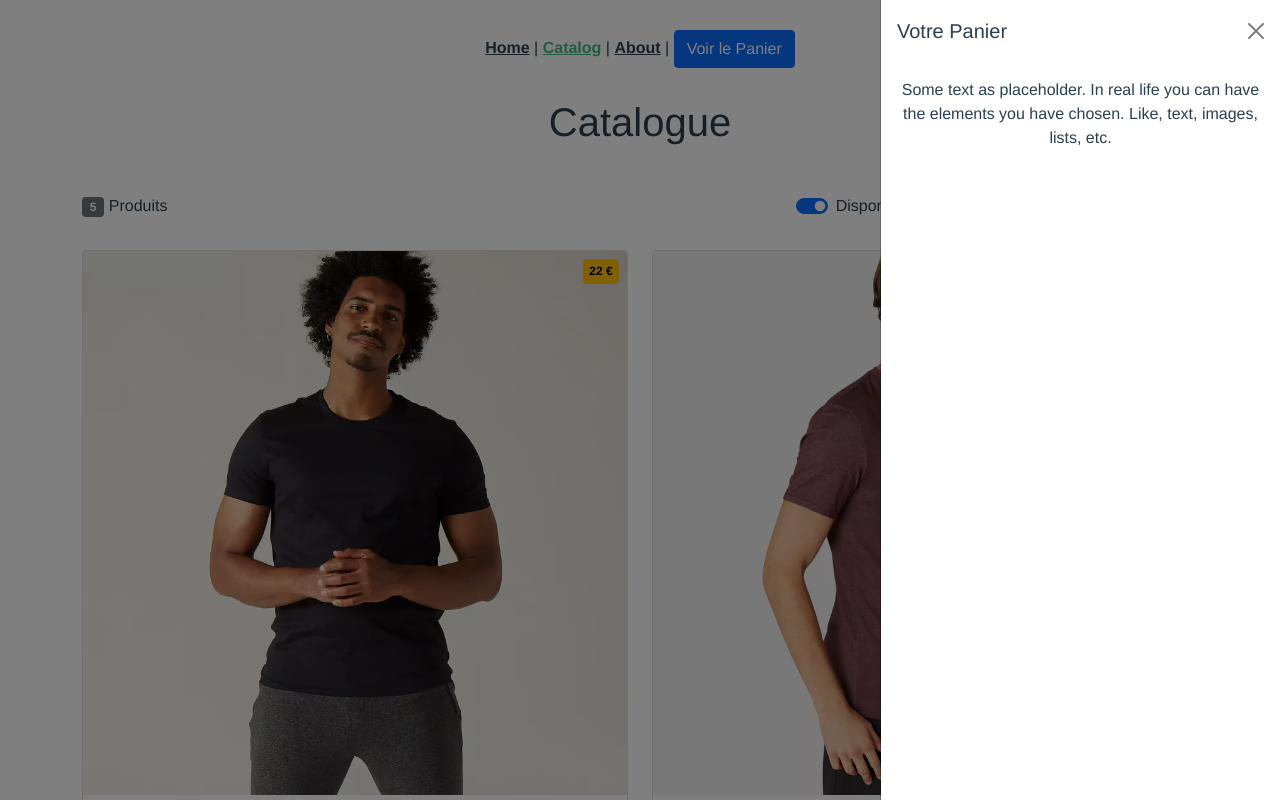
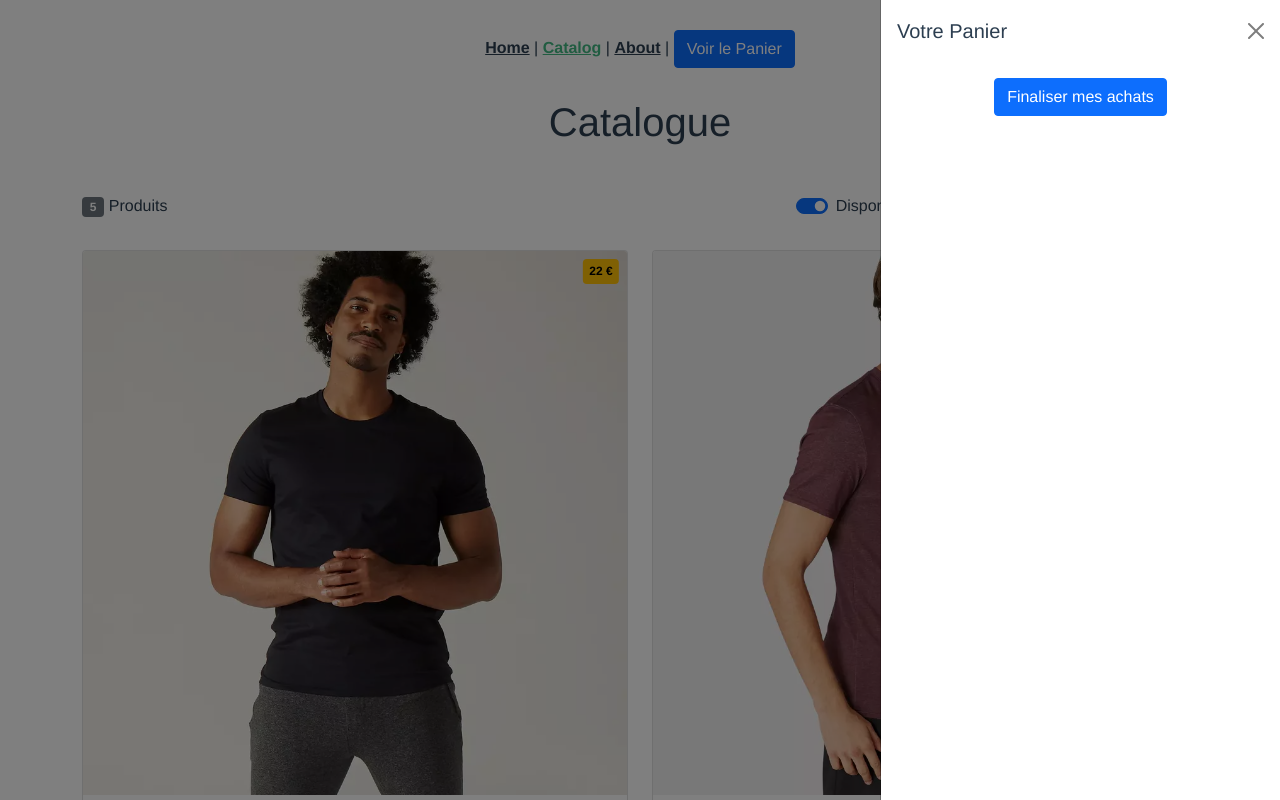
Before and after one commit to tyfannianathaniel/vuejs-eshop, a Vue app: page /catalog in a window 1280 px wide. Both pictures are taken after a click on the button "Voir le Panier". Shown: the top 800 px of the page. Built offline with nearby package versions, Linux system fonts and the light colour scheme.

Commit message:
update cart

```diff
--- a/src/components/CartOffcanvas.vue
+++ b/src/components/CartOffcanvas.vue
@@ -6,7 +6,28 @@
     </div>
     <div class="offcanvas-body">
         <div>
-        Some text as placeholder. In real life you can have the elements you have chosen. Like, text, images, lists, etc.
+            <!--
+                - ajouter au store un panier
+                - ajouter à cet onglet le nombre de produits dans le panier
+                - ajouter à cet onglet la liste des produits dans le panier
+                - ajouter à cet onglet un bouton 'finaliser mes achats'
+
+            -->
+            <table>
+                <thead>
+
+                </thead>
+                <tbody>
+
+                </tbody>
+            </table>
+            <button
+                @click="checkout"
+                class="btn btn-primary"
+                type="button"
+            >
+            Finaliser mes achats
+            </button>
         </div>
     </div>
     </div>
```
